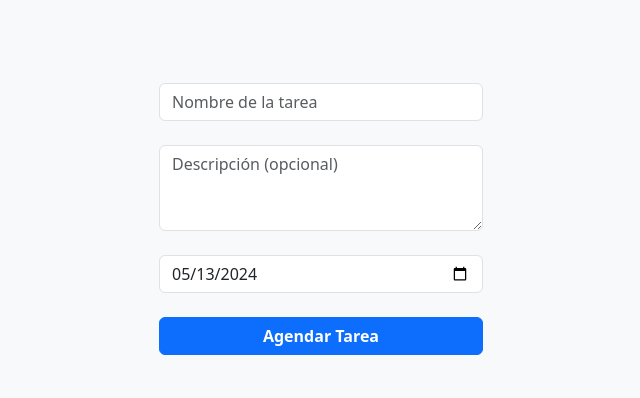
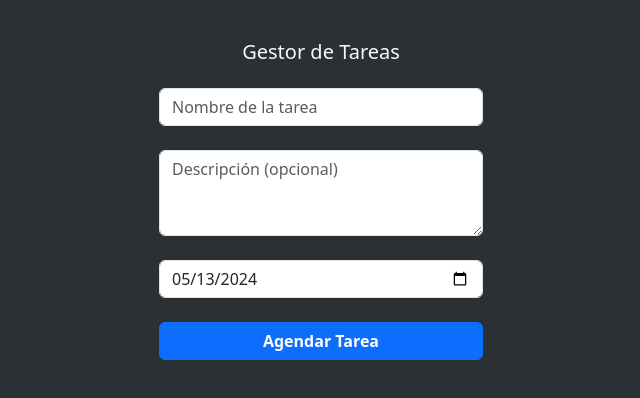
Before and after one commit to otineb97/gestor-tareas-v2, a plain HTML site: page index.html in a window 1280 px wide. Shown: the whole page, without its empty margins (319-959 px from the left). Drawn offline with nearby package versions, Linux system fonts and the light colour scheme.

Commit message:
Update styles.css

```diff
--- a/styles.css
+++ b/styles.css
@@ -1,8 +1,8 @@
 /* Custom styles */
 body {
-    background-color: #f8f9fa;
+    background-color: #2b3035;
 }
 
-.card-title, .footer {
-    font-size: 1rem; /* Font size for title */
+.custom-rounded {
+    border-radius: 0.25rem;
 }
```
